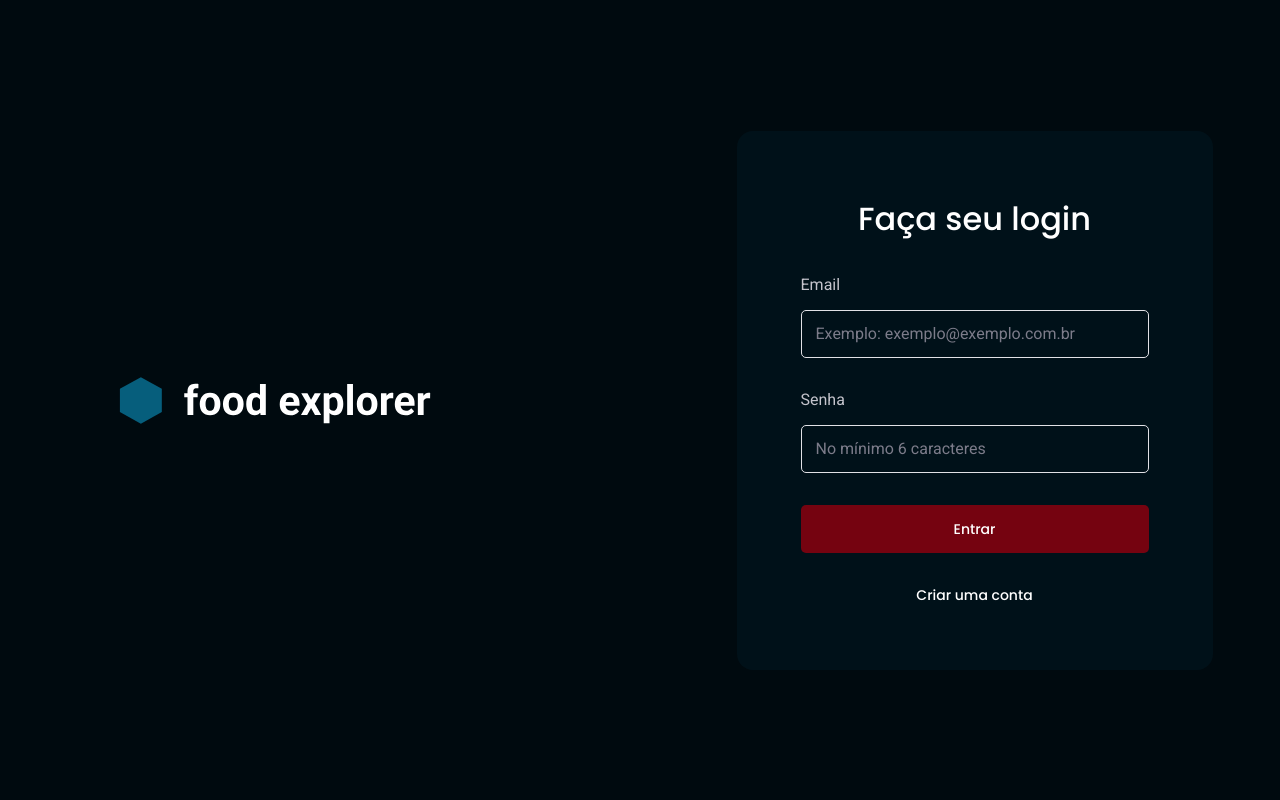
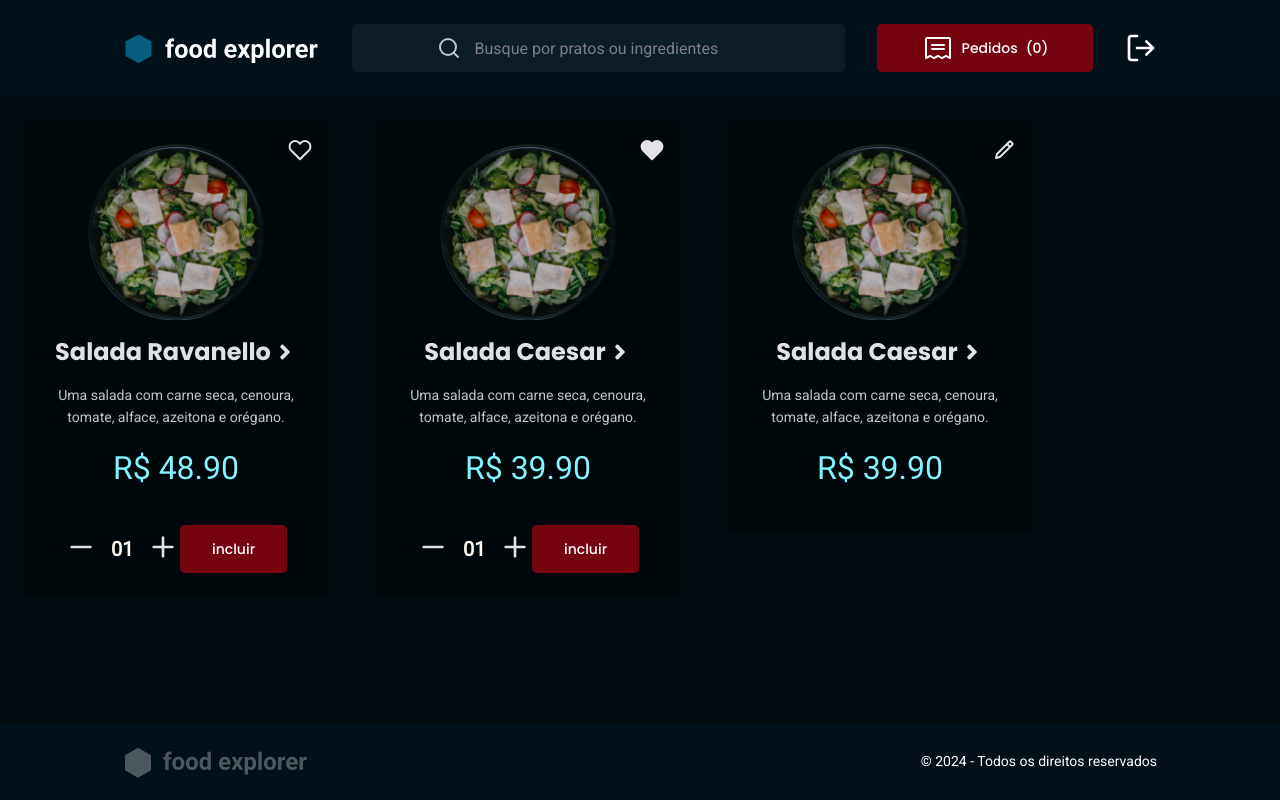
Before and after one commit to pcaldi/food-explorer-web, a React (Vite) app: page / in a window 1280 px wide. Built offline with nearby package versions, Linux system fonts and the light colour scheme.

Commit message:
adicionando rota edit

```diff
--- a/src/routes/app.routes.jsx
+++ b/src/routes/app.routes.jsx
@@ -3,6 +3,7 @@ import { Route, Routes } from "react-router-dom"
 import { Dish } from "../pages/Dish"
 import { Home } from "../pages/Home"
 import { New } from "../pages/New"
+import { Edit } from "../pages/Edit"
 
 export function AppRoutes() {
   return (
@@ -10,6 +11,7 @@ export function AppRoutes() {
       <Route path="/" element={<Home />} />
       <Route path="/new" element={<New />} />
       <Route path="/dish/:id" element={<Dish />} />
+      <Route path="/edit" element={<Edit />} />
     </Routes>
   )
 }
--- a/src/routes/index.jsx
+++ b/src/routes/index.jsx
@@ -2,14 +2,14 @@
 import { BrowserRouter } from "react-router-dom";
 
 
-/* import { AppRoutes } from "./app.routes"; */
-import { AuthRoutes } from "./auth.routes";
+import { AppRoutes } from "./app.routes";
+/* import { AuthRoutes } from "./auth.routes"; */
 
 
 export function Routes() {
   return (
     <BrowserRouter>
-      <AuthRoutes />
+      <AppRoutes />
     </BrowserRouter>
   )
 }
```
